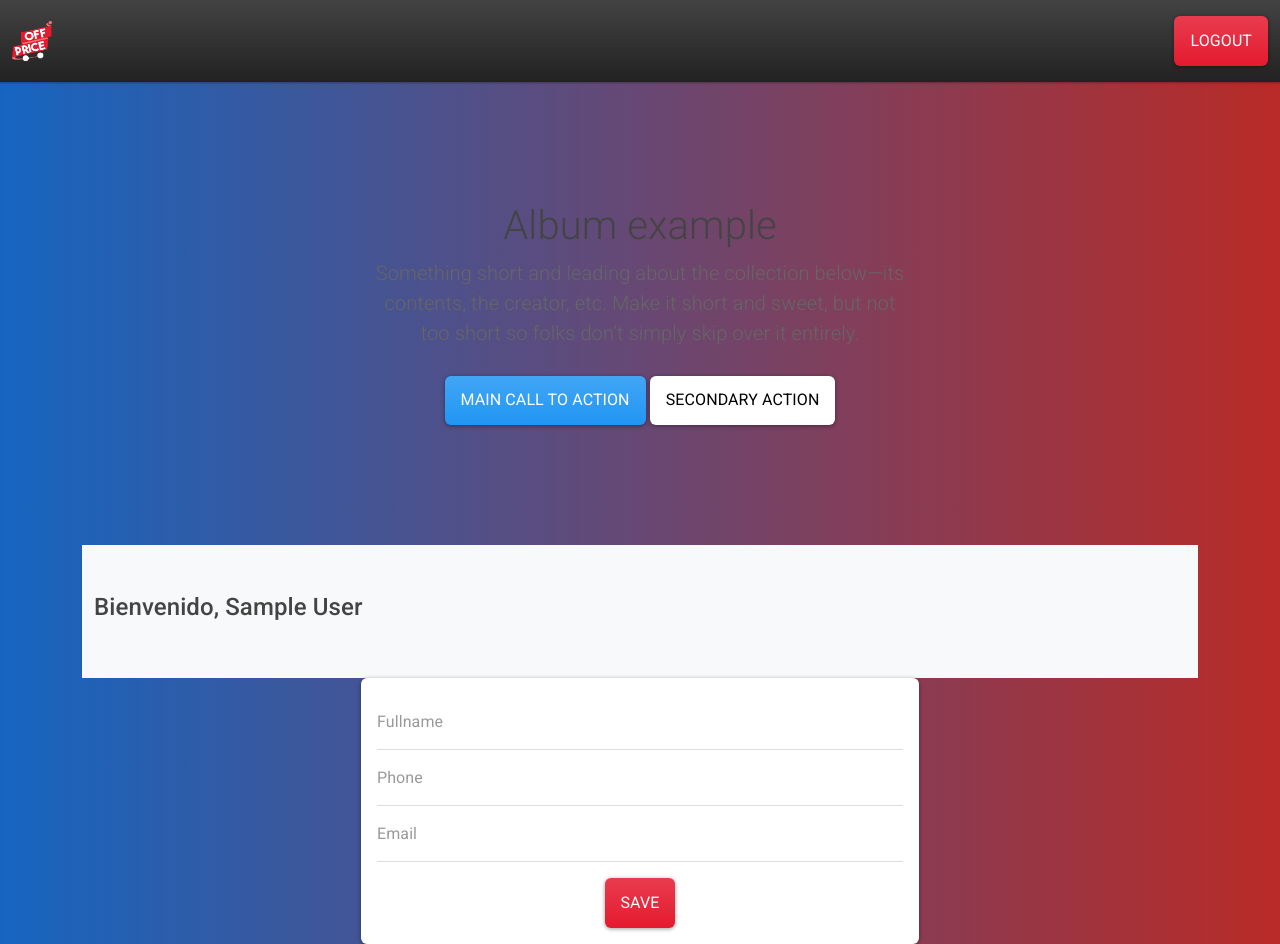
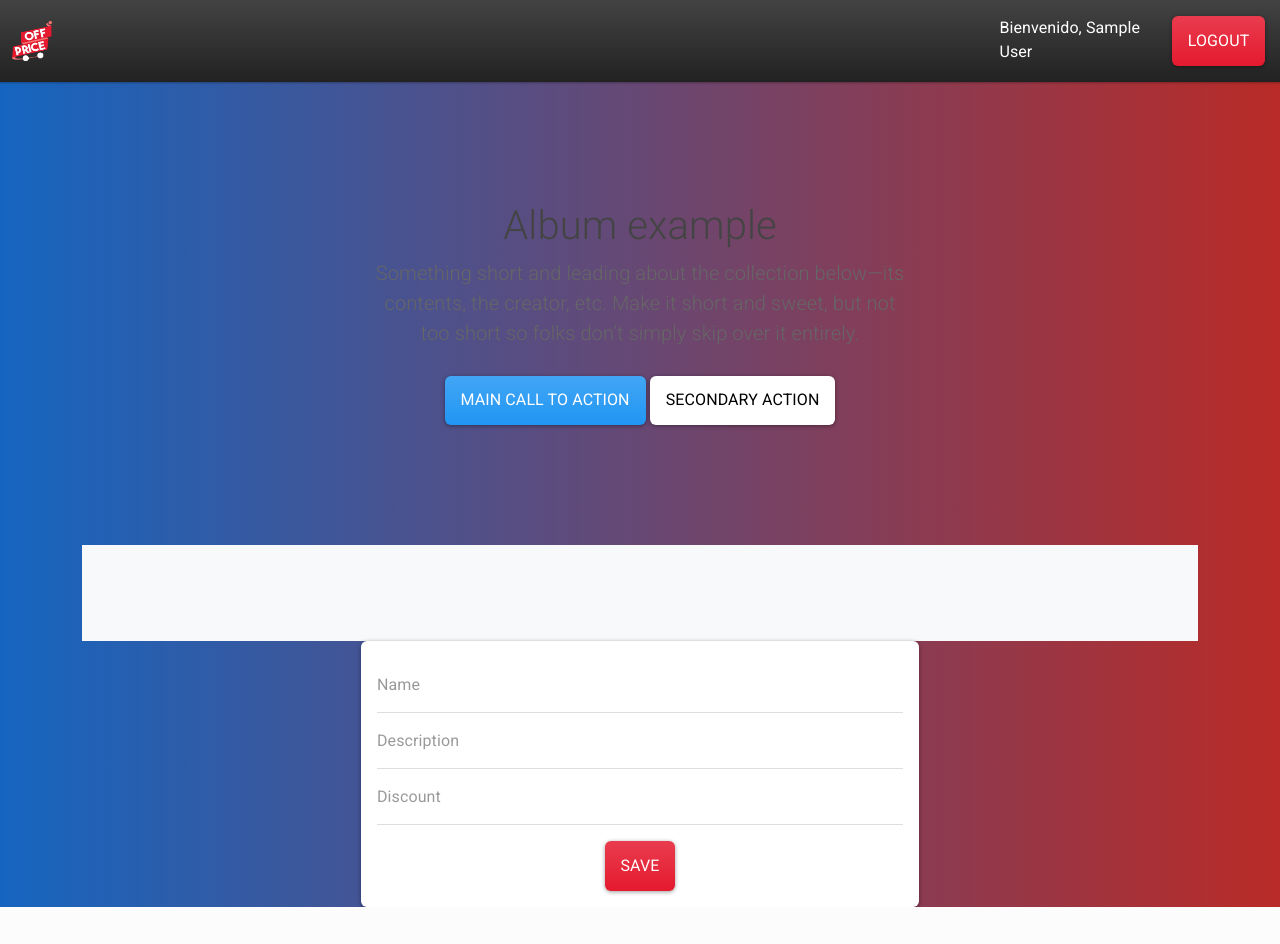
Before and after one commit to GonzalezNacho/Python-Crud-Login, a Flask app: page /home in a window 1280 px wide. After the commit the page ends 907 px from the top, so only its background shows below. Run offline with Flask 2, Linux system fonts and the light colour scheme; the visitor is signed in with stand-in values (Sample User, id 1); data that the repository does not hold is empty; some libraries are stand-ins or nearby versions.

Commit message:
cambiando la base de datos

```diff
--- a/App.py
+++ b/App.py
@@ -33,54 +33,54 @@ def index():
 #@login_required
 def Home():
     cur = mysql.connection.cursor()
-    cur.execute('SELECT * FROM contacts')
+    cur.execute('SELECT * FROM products')
     data = cur.fetchall()
-    return render_template('index2.html', contacts = data)
+    return render_template('index2.html', products = data)
 
 
-@app.route('/add_contact', methods =['POST'])
-def add_contact():
+@app.route('/add_product', methods =['POST'])
+def add_product():
     if request.method == 'POST':
-        fullname = request.form['fullname']
-        phone = request.form['phone']
-        email = request.form['email']
+        name = request.form['name']
+        description = request.form['description']
+        discount = request.form['discount']
         cur = mysql.connection.cursor()
-        cur.execute('INSERT INTO contacts (fullname, phone, email) VALUES (%s,%s,%s);',(fullname, phone, email))
+        cur.execute('INSERT INTO products (name, description, discount) VALUES (%s,%s,%s);',(name, description, discount))
         mysql.connection.commit()
-        flash('Contact Added successfully')
+        flash('Product Added successfully')
         return redirect(url_for('Home'))
 
 @app.route('/edit/<id>')
-def get_contact(id):
+def get_product(id):
     cur = mysql.connection.cursor()
-    cur.execute('SELECT * FROM contacts WHERE id = %s', (id))
+    cur.execute('SELECT * FROM products WHERE id = %s', (id))
     data = cur.fetchall()
-    return render_template('edit-contact.html', contact = data[0])
+    return render_template('edit-contact.html', product = data[0])
 
 @app.route('/update/<string:id>', methods = ['POST'])
-def update_contact(id):
+def update_product(id):
     if request.method == 'POST':
-        fullname = request.form['fullname']
-        phone = request.form['phone']
-        email = request.form['email']
+        name = request.form['name']
+        description = request.form['description']
+        discount = request.form['discount']
         cur = mysql.connection.cursor()
         cur.execute("""
-            UPDATE contacts
-            SET fullname = %s,
-                email = %s,
-                phone = %s
+            UPDATE products
+            SET name = %s,
+                discount = %s,
+                description = %s
             WHERE id = %s;
-        """, (fullname, email, phone, id))
+        """, (name, discount, description, id))
         mysql.connection.commit()
-        flash('Contact Update Successfully')
+        flash('Product Update Successfully')
         return redirect(url_for('Home'))
 
 @app.route('/delete/<string:id>')
-def delete_contact(id):
+def delete_product(id):
     cur = mysql.connection.cursor()
-    cur.execute('DELETE FROM contacts WHERE id = {0};'.format(id))
+    cur.execute('DELETE FROM products WHERE id = {0};'.format(id))
     mysql.connection.commit()
-    flash('Contact Removed successfully')
+    flash('Product Removed successfully')
     return redirect(url_for('Home'))
 
 @app.route('/login', methods=['GET','POST'])
--- a/static/css/style.css
+++ b/static/css/style.css
@@ -8,3 +8,24 @@ body {
     /*background-color: #9a0b28;*/
     background-color: #e51a2f;
 }
+
+.logueado {
+    display: flex;
+    justify-content: space-around;
+}
+
+.logueado a {
+    margin: 0 1%;
+
+}
+
+.saludo {
+    color: #ffffff;
+    text-decoration: none;
+
+}
+
+.saludo:hover {
+    color: #ffffff;
+    text-decoration: none;
+}
--- a/templates/index2.html
+++ b/templates/index2.html
@@ -7,7 +7,10 @@
 
 {% block buttonLog %}
 {% if current_user.fullname != Undefined %}
-    <a type="link" class="btn btn-danger botones" href="{{ url_for('logout') }}">Logout</a>
+    <div class="logueado">
+        <a class="saludo">Bienvenido, {{ current_user.fullname }}</a>
+        <a type="link" class="btn btn-danger botones" href="{{ url_for('logout') }}">Logout</a>
+    </div>
 {% else %}
     <a type="link" class="btn btn-danger botones" href="{{ url_for('login') }}">Login</a>
 {% endif %}
@@ -32,21 +35,21 @@
         <div class="container">
             <div class="row row-cols-1 row-cols-sm-2 row-cols-md-3 g-3">
                 {% if current_user.fullname != Undefined %}
-                <h4>Bienvenido, {{ current_user.fullname }}</h4>
+
                 {% endif %}
-                {% for contact in contacts %}
+                {% for product in products %}
                 <div class="col">
                     <div class="card shadow-sm">
                         <svg class="bd-placeholder-img card-img-top" width="100%" height="225" xmlns="http://www.w3.org/2000/svg" role="img" aria-label="Placeholder: Thumbnail" preserveAspectRatio="xMidYMid slice" focusable="false"><title>Placeholder</title><rect width="100%" height="100%" fill="#55595c"/><text x="50%" y="50%" fill="#eceeef" dy=".3em">Thumbnail</text></svg>
                         <div class="card-body">
-                            <h4>{{ contact.1 }}</h4>
-                            <p class="card-text">{{ contact.3 }}</p>
+                            <h4>{{ product.1 }}</h4>
+                            <p class="card-text">{{ product.2 }}</p>
                             <div class="d-flex justify-content-between align-items-center">
                                 <div class="btn-group">
-                                    <a href="/edit/{{ contact.0 }}" class="btn btn-sm btn-outline-secondary">Edit</a>
-                                    <a href="/delete/{{ contact.0 }}" class="btn btn-sm btn-outline-secondary">Delete</a>
+                                    <a href="/edit/{{ product.0 }}" class="btn btn-sm btn-outline-secondary">Edit</a>
+                                    <a href="/delete/{{ product.0 }}" class="btn btn-sm btn-outline-secondary">Delete</a>
                                 </div>
-                                <small class="text-muted">-{{ contact.2 }}%</small>
+                                <small class="text-muted">-{{ product.3 }}%</small>
                             </div>
                         </div>
                     </div>
@@ -69,15 +72,15 @@
             {% endif %}
             {% endwith %}
             <div class="card card-body">
-                <form action="/add_contact" method="POST">
+                <form action="/add_product" method="POST">
                     <div class="form-group">
-                        <input type="text" name="fullname" placeholder="Fullname" class="form-control">
+                        <input type="text" name="name" placeholder="Name" class="form-control">
                     </div>
                     <div class="form-group">
-                        <input type="text" name="phone" placeholder="Phone" class="form-control">
+                        <input type="text" name="description" placeholder="Description" class="form-control">
                     </div>
                     <div class="form-group">
-                        <input type="text" name="email" placeholder="Email" class="form-control">
+                        <input type="text" name="discount" placeholder="Discount" class="form-control">
                     </div>
                     <div class="form-group d-grid">
                         <button type="submit" class="btn btn-danger btn-block mt-3 mx-auto botones">
```
Also changed, not shown: templates/edit-contact.html (+4 -4 lines).
